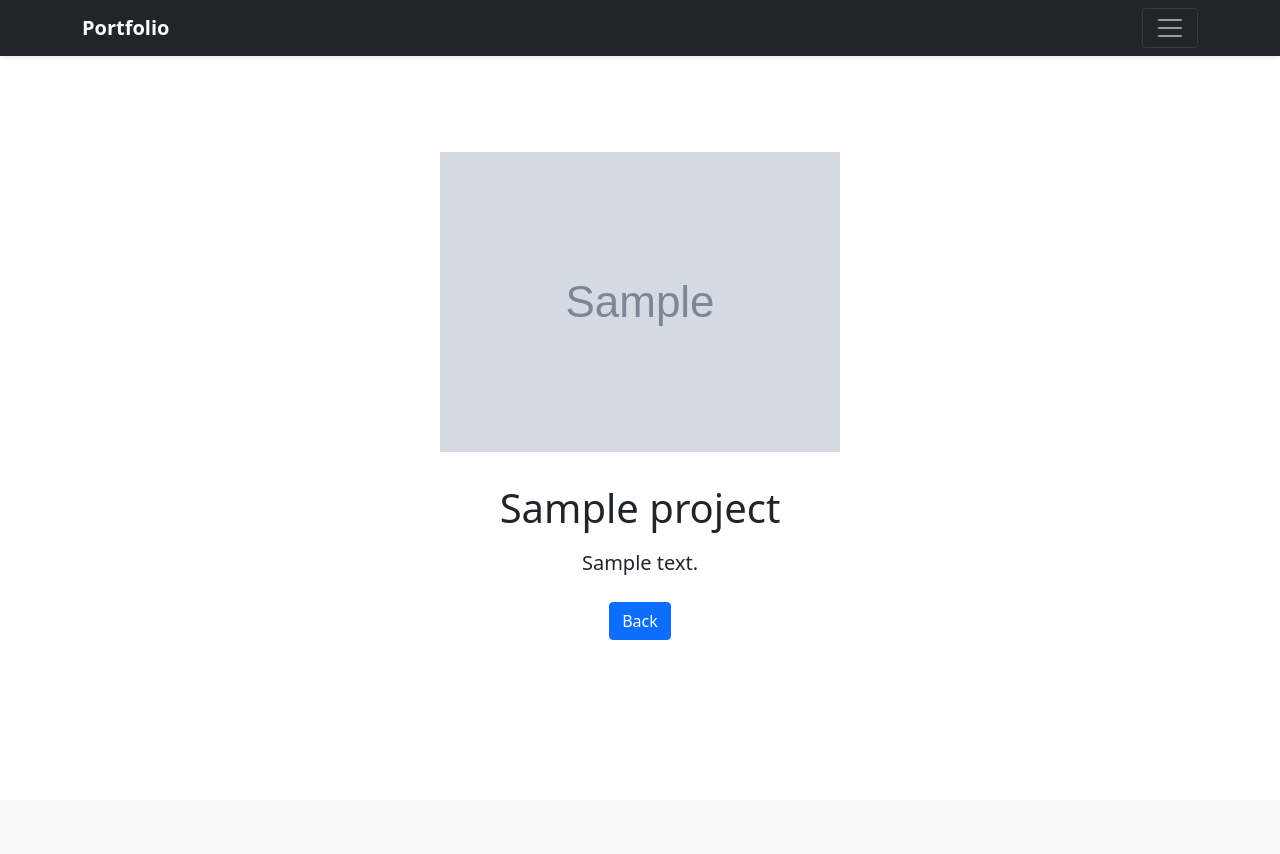
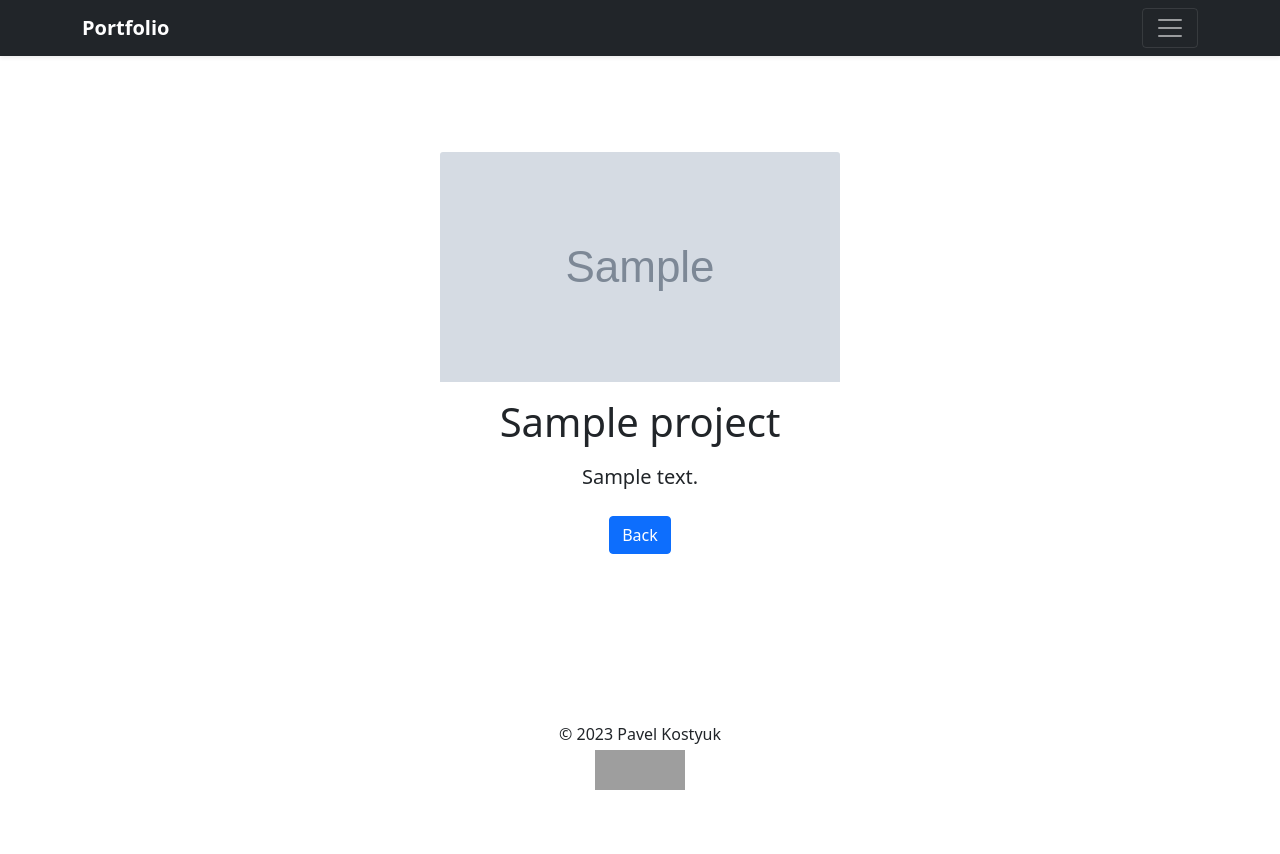
Before and after one commit to PavelKostyuk/Portfolio_Projekt, a Django app: page /detail/1 in a window 1280 px wide. Before the commit the page ends 640 px from the top, so only its background shows below. Run offline with Django 4.2, Linux system fonts and the light colour scheme; tables that the repository leaves empty hold one stand-in row (values such as "Sample post"); grey boxes marked "Sample" are stand-in pictures; some libraries are stand-ins or nearby versions; grey boxes are pictures that could not be loaded.

Commit message:
löste med CSS och formerna+lagt till footer

```diff
--- a/Portfolio/projects/templates/projects/detail.html
+++ b/Portfolio/projects/templates/projects/detail.html
@@ -1,7 +1,7 @@
 <!doctype html>
 <html lang="en" data-bs-theme="auto">
   {% load static %}
-  <head><script src="/docs/5.3/assets/js/color-modes.js"></script>
+  <head>
 
     <meta charset="utf-8">
     <meta name="viewport" content="width=device-width, initial-scale=1">
@@ -89,6 +89,14 @@
       .bd-mode-toggle {
         z-index: 1500;
       }
+      .wrapper {
+        display: flex;
+        flex-direction: column;
+        min-height: 100vh;
+      }
+      main {
+        flex: 1;
+      }
     </style>
 
 <header data-bs-theme="dark">
@@ -125,12 +133,14 @@
   </div>
 </header>
 
+<body class="wrapper">
 <main>
 
+  <main>
   <section class="py-5 text-center container">
     <div class="row py-lg-5">
       <div class="col-lg-6 col-md-8 mx-auto">
-        <img class="mb-3" src="{{ project.project_image.url}}" alt="" style="width: 400px; height: '400px';"
+        <img src="{{ project.project_image.url}}" alt="" class="card-img-top" style="height: 230px; width: 400px; object-fit: cover;"
         <p
         ></p>
         <h1 class="fw-light"><strong>{{ project.title }}</strong></h1>
@@ -146,9 +156,20 @@
   </section>
 
 </main>
+</main>
 
+<footer class="text-body-secondary py-5">
+  <div class="container">
+    <div class="text-center">
+    <p class="mb-1">© 2023 Pavel Kostyuk</p>
+    <p class="float-end mb-1">
+    </p>
+      <img src="https://www.djangoproject.com/m/img/badges/djangopowered126x54.gif" border="0" alt="" style="height: 40px; width: 90px; margin-top:30px; margin:0 auto;"/>
+    </a> </p>
+  </div>
+</footer>
 
 
 <script src="{% static 'js/bootstrap.bundle.min.js' %}"></script>
-  </body>
+
 </html>
```
Also changed, not shown: Portfolio/projects/templates/projects/home.html (+19 -5 lines), Portfolio/images/digitalocean.png (added).
